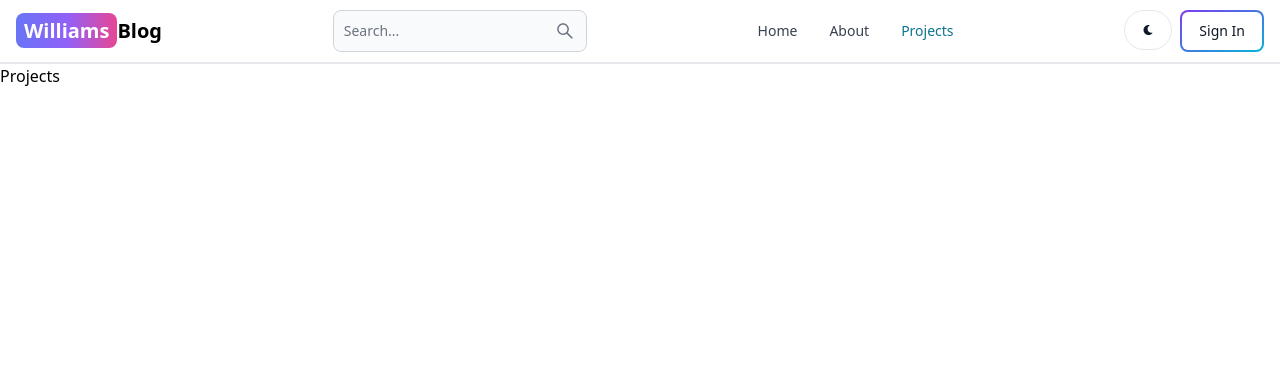
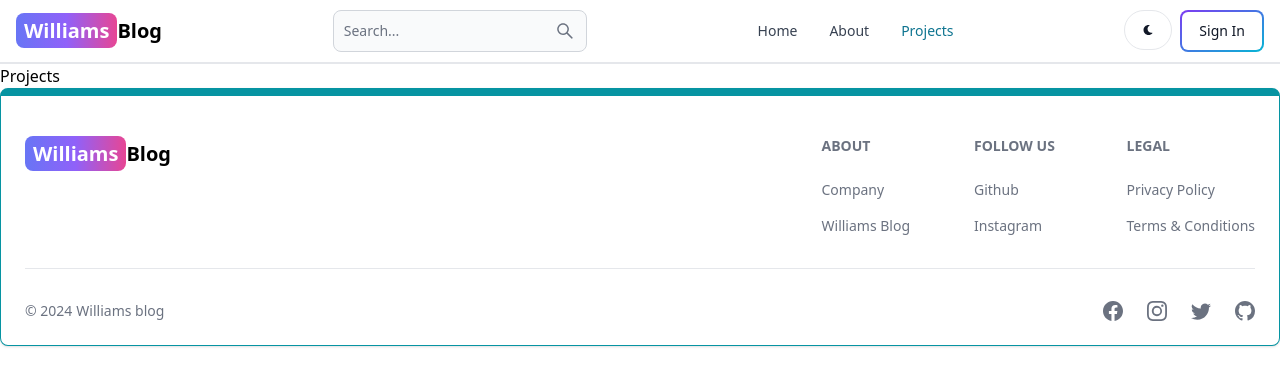
Before and after one commit to WILLIAMS-PROGRAMMER/mern-blog, a React app in the folder client/: page /projects in a window 1280 px wide. Shown: the top 386 px of the page. Built offline with nearby package versions, Linux system fonts and the light colour scheme; the HTML template or start-up script is replaced by a standard one.

Commit message:
create footer component

```diff
--- a/client/src/App.jsx
+++ b/client/src/App.jsx
@@ -6,6 +6,7 @@
 import SignUp from "./pages/SignUp"
 import Dashboard from "./pages/Dashboard"
 import Header from "./components/Header"
+import Footer from "./components/Footer"
 
 export default function App() {
   return (
@@ -19,6 +20,7 @@
         <Route path="/dashboard" element={<Dashboard />} />
         <Route path="/projects" element={<Projects />} />
       </Routes>
+      <Footer/>
     </BrowserRouter>
   )
 }
--- /dev/null
+++ b/client/src/components/Footer.jsx
@@ -0,0 +1,90 @@
+import React from 'react' // not required in newer versions of React
+import { Footer } from 'flowbite-react'
+import { Link } from 'react-router-dom'
+import { BsFacebook, BsInstagram, BsTwitter, BsGithub } from 'react-icons/bs'
+
+export default function FooterCom() { // changed the name of the function to FooterCom because Footer is a reserved word
+  return (
+    <Footer container className='border border-t-8 border-teal-500'>
+        <div className='w-full max-w-7xl mx-auto'>
+            <div className='grid w-full justify-between sm:flex md:grid-cols-1'>
+                <div className='mt-5'>
+                    <Link to="/" className='self-center whitespace-nowrap text-lg sm:text-xl font-semibold dark:text-white'>
+                        <span className='px-2 py-1 bg-gradient-to-r from-indigo-500 via-purple-500 to-pink-500 rounded-lg text-white'>Williams</span>
+                        Blog
+                    </Link>
+                </div>
+                <div className="grid grid-cols-2 gap-8 mt-4 sm:grid-cols-3 sm:gap-6">
+                    <div>
+                        <Footer.Title title='About'/>
+                        <Footer.LinkGroup col>
+                            <Footer.Link
+                                href='https://fightgame-js.netlify.app/'
+                                target='_blank'
+                                rel='noopener noreferrer'
+                            >
+                                Company
+                            </Footer.Link>
+                            <Footer.Link
+                                href='/about'
+                                target='_blank'
+                                rel='noopener noreferrer'
+                            >
+                                Williams Blog
+                            </Footer.Link>
+                        </Footer.LinkGroup>
+                    </div>
+
+                    <div>
+                        <Footer.Title title='Follow us'/>
+                        <Footer.LinkGroup col>
+                            <Footer.Link
+                                href='https://github.com/WILLIAMS-PROGRAMMER'
+                                target='_blank'
+                                rel='noopener noreferrer'
+                            >
+                               Github
+                            </Footer.Link>
+                            <Footer.Link
+                                href='#'
+                                target='_blank'
+                                rel='noopener noreferrer'
+                            >
+                               Instagram
+                            </Footer.Link>
+                        </Footer.LinkGroup>
+                    </div>
+
+                    <div>
+                        <Footer.Title title='Legal'/>
+                        <Footer.LinkGroup col>
+                            <Footer.Link
+                                href='#'
+                            >
+                               Privacy Policy
+                            </Footer.Link>
+                            <Footer.Link
+                                href='#'
+                            >
+                               Terms &amp; Conditions
+                            </Footer.Link>
+                        </Footer.LinkGroup>
+                    </div>
+                </div>
+            </div>
+
+            <Footer.Divider />
+            <div className="w-full sm:flex sm:items-center sm:justify-between">
+                <Footer.Copyright href='#' by="Williams blog" year={new Date().getFullYear()} />
+
+                <div className='flex gap-6 sm:mt-0 mt-4 sm:justify-center'>
+                    <Footer.Icon href='#' icon={BsFacebook}/>
+                    <Footer.Icon href='#' icon={BsInstagram}/>
+                    <Footer.Icon href='#' icon={BsTwitter}/>
+                    <Footer.Icon href='#' icon={BsGithub}/>
+                </div>
+            </div>
+        </div>
+    </Footer>
+  )
+}
```
